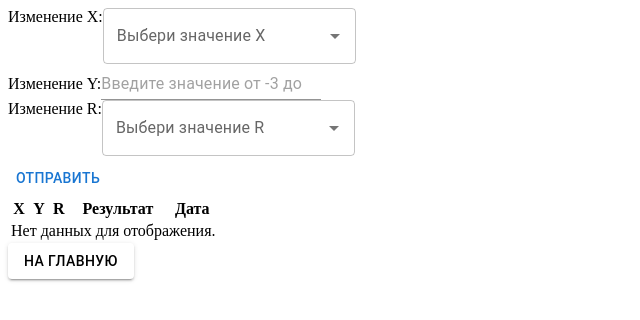
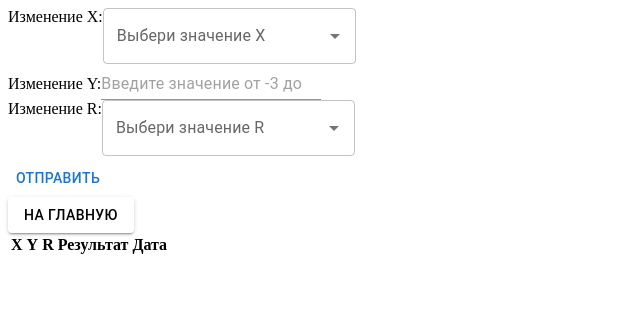
Before and after one commit to K0stya666/web4, a React (Create React App) app in the folder frontend/: page /main in a window 1280 px wide. Shown: the top 320 px of the page, without its empty margins (0-640 px from the left). Built offline with nearby package versions, Linux system fonts and the light colour scheme.

Commit message:
add PointTable

```diff
--- a/frontend/src/components/InputForm.js
+++ b/frontend/src/components/InputForm.js
@@ -2,6 +2,8 @@ import React, {useState} from "react";
 import axios from "axios";
 import {Autocomplete, Button, Input, TextField} from "@mui/material";
 import PointTable from "./PointTable";
+import {useDispatch} from "react-redux";
+import {addPoint} from "../store/store";
 
 const xValues = ['-5', '-4', '-3', '-2', '-1', '0', '1', '2', '3'];
 const rValues = ['1', '2', '3', '4', '5'];
@@ -11,8 +13,9 @@ const InputForm = () => {
     const [x, setX] = useState(null);
     const [y, setY] = useState('');
     const [r, setR] = useState(null);
-    const [points, setPoints] = useState([]);
+    // const [points, setPoints] = useState([]);
     const [errors, setErrors] = useState({});
+    const dispatcher = useDispatch();
 
     const API_URL = 'http://localhost:9696/lab4/api';
 
@@ -42,7 +45,8 @@ const InputForm = () => {
                     console.log(hui);
                     console.log("Тип данных response.data:", typeof response.data );
 
-                    setPoints([data, ...points]);
+                    // setPoints([data, ...points]);
+                    dispatcher(addPoint(data));
                 })
                 .catch(error => {
                     console.log("Ошибка при отправке данных:", error);
@@ -118,40 +122,6 @@ const InputForm = () => {
                 >Отправить</Button>
 
             </form>
-
-            <table>
-
-                <thead>
-                <tr>
-                    <th>X</th>
-                    <th>Y</th>
-                    <th>R</th>
-                    <th>Результат</th>
-                    <th>Дата</th>
-                </tr>
-                </thead>
-
-                <tbody>
-                {Array.isArray(points) && points.length > 0 ? (
-                    points.map((point, index) => (
-                        <tr key={index}>
-                            <td>{point.x}</td>
-                            <td>{point.y}</td>
-                            <td>{point.r}</td>
-                            {/*<td>{point.hit ? "Попадание" : "Промах"}</td>*/}
-                            {/*<td>{new Date(point.date).toLocaleString()}</td>*/}
-                        </tr>
-                    ))
-                ) : (
-                    <tr>
-                        <td colSpan="5" style={{ textAlign: "center" }}>
-                            Нет данных для отображения.
-                        </td>
-                    </tr>
-                )}
-                </tbody>
-
-            </table>
         </div>
     )
 }
--- a/frontend/src/components/MainPage.js
+++ b/frontend/src/components/MainPage.js
@@ -18,7 +18,6 @@ const MainPage = () => {
                 color="black"
             >На главную</Button>
             <PointTable />
-            <PointTable />
         </div>
     );
 }
--- a/frontend/src/components/PointTable.js
+++ b/frontend/src/components/PointTable.js
@@ -3,12 +3,9 @@ import axios from "axios";
 import {useDispatch, useSelector} from "react-redux";
 
 const PointTable = () => {
-    // const dispatch = useDispatch();
-
-    const points = useSelector((state) => state.points);
-
     // const [points , setPoints] = useState([]);
-    // const API_URL = 'http://localhost:9696/lab4/api';
+    const API_URL = 'http://localhost:9696/lab4/api';
+    const points = useSelector((state) => state.points)
     //
     // useEffect(() => {
     //     getPoints();
@@ -27,31 +24,31 @@ const PointTable = () => {
 
     return (
         <div>
-            {/*<table>*/}
+            <table>
 
-            {/*    <thead>*/}
-            {/*        <tr>*/}
-            {/*            <th>X</th>*/}
-            {/*            <th>Y</th>*/}
-            {/*            <th>R</th>*/}
-            {/*            <th>Результат</th>*/}
-            {/*            <th>Дата</th>*/}
-            {/*        </tr>*/}
-            {/*    </thead>*/}
+                <thead>
+                    <tr>
+                        <th>X</th>
+                        <th>Y</th>
+                        <th>R</th>
+                        <th>Результат</th>
+                        <th>Дата</th>
+                    </tr>
+                </thead>
 
-            {/*    <tbody>*/}
-            {/*        {points.map((point, index) => (*/}
-            {/*            <tr key={index}>*/}
-            {/*                <td>{point.x}</td>*/}
-            {/*                <td>{point.y}</td>*/}
-            {/*                <td>{point.r}</td>*/}
-            {/*                <td>{point.hit ? "Попадание" : "Промах"}</td>*/}
-            {/*                <td>{point.date}</td>*/}
-            {/*            </tr>*/}
-            {/*        ))}*/}
-            {/*    </tbody>*/}
+                <tbody>
+                    {points.map((point, index) => (
+                        <tr key={index}>
+                            <td>{point.x}</td>
+                            <td>{point.y}</td>
+                            <td>{point.r}</td>
+                            {/*<td>{point.hit ? "Попадание" : "Промах"}</td>*/}
+                            {/*<td>{point.date}</td>*/}
+                        </tr>
+                    ))}
+                </tbody>
 
-            {/*</table>*/}
+            </table>
         </div>
     )
 }
```
Also changed, not shown: 2 other files (tests, documents, lock files or other folders).
